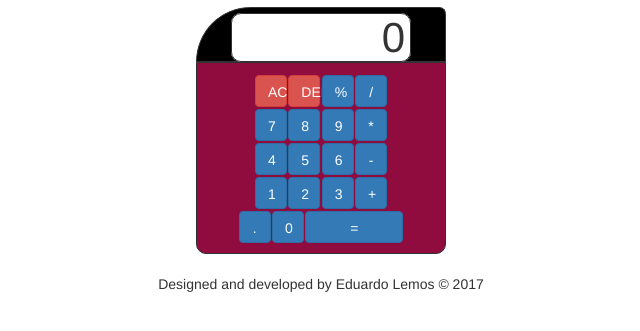
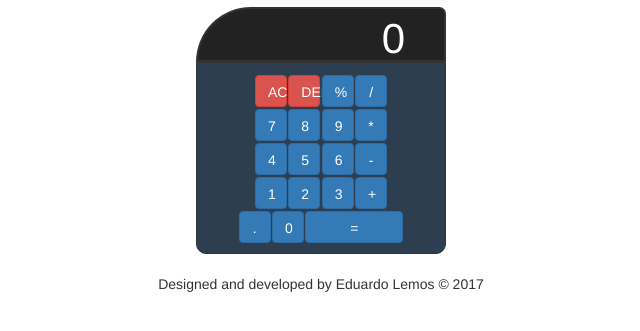
Before and after one commit to eddxdd/Calculator, a plain HTML site: page src/index.html in a window 1280 px wide. Shown: the part 63-394 px from the top of the page, without its empty margins (319-959 px from the left). Drawn offline with nearby package versions, Linux system fonts and the light colour scheme; files that its build step writes are made by us from their sources.

Commit message:
Update index.scss

```diff
--- a/src/css/index.scss
+++ b/src/css/index.scss
@@ -1,35 +1,32 @@
 // Global
 body {
-  background-color: #fff;
   margin: auto;
-
-
+}
 
 #result {
   width: 250px;
   height: 55px;
-    background-color: #000;
   margin-left: auto;
   margin-right: auto;
-    border: 1px solid;
+  border: 2px solid;
   border-top-left-radius: 25em;
   border-top-right-radius: 3em;
+  overflow: hidden;
+  background-color: #222;
+}
 
 #steps {
   font-size: 3em;
-      background-color: #fff;
+  color: #fff;
+  background-color: #222;
   padding-left: 150px;
   padding-right: 5px;
-      border: 1px solid;
-      border-radius: 10px;
-    }
-  }
 }
 
 #calc-container {
   font-size: 5px;
   width: 250px;
-  background-color:  #900C3F;
+  background-color: #2c3e50;
   padding-top: 10px;
   padding-bottom: 10px;
   margin-left: auto;
```
Lines whose indentation alone changed are shown as unchanged.
